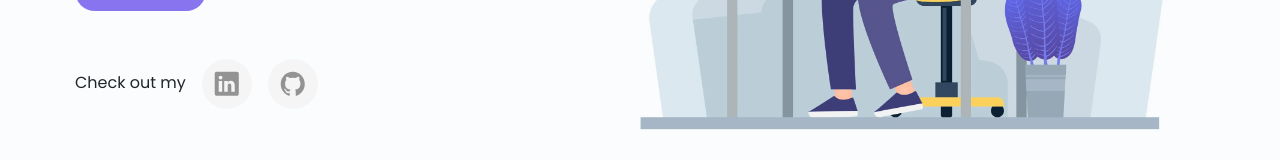
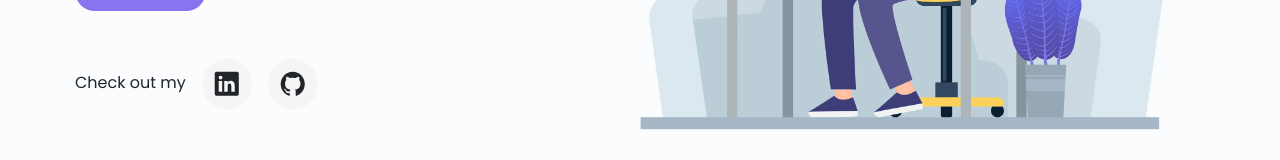
Before and after one commit to kevinnammour/kevedvoc, a React (Create React App) app: page / in a window 1280 px wide. Shown: the part 527-687 px from the top of the page. Built offline with nearby package versions, Linux system fonts and the light colour scheme.

Commit message:
rechanged colors

```diff
--- a/src/components/about/about.scss
+++ b/src/components/about/about.scss
@@ -65,7 +65,7 @@ $bg: #fafcfe;
           .sm-link {
             font-size: 27.5px;
             background-color: #f5f5f5;
-            color: rgba(0, 0, 0, 0.4);
+            color: $black;
           }
         }
       }
```
